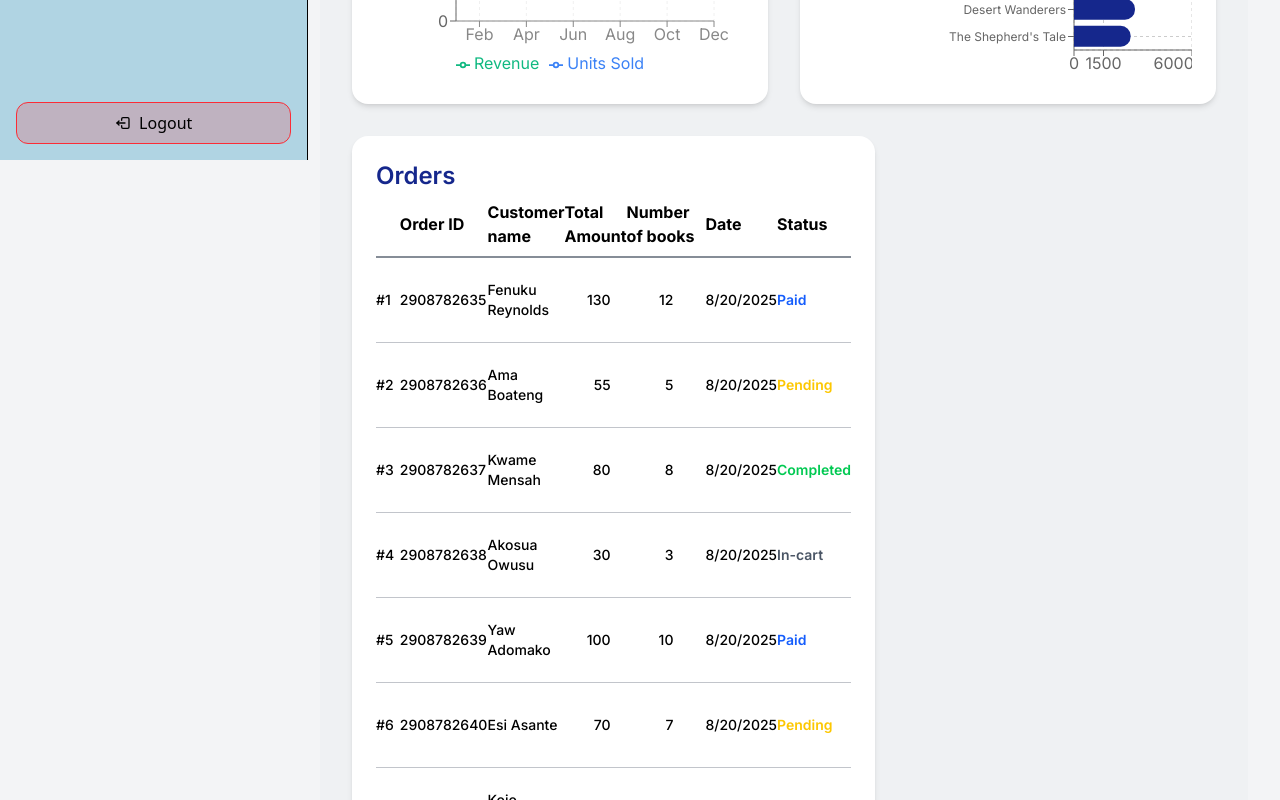
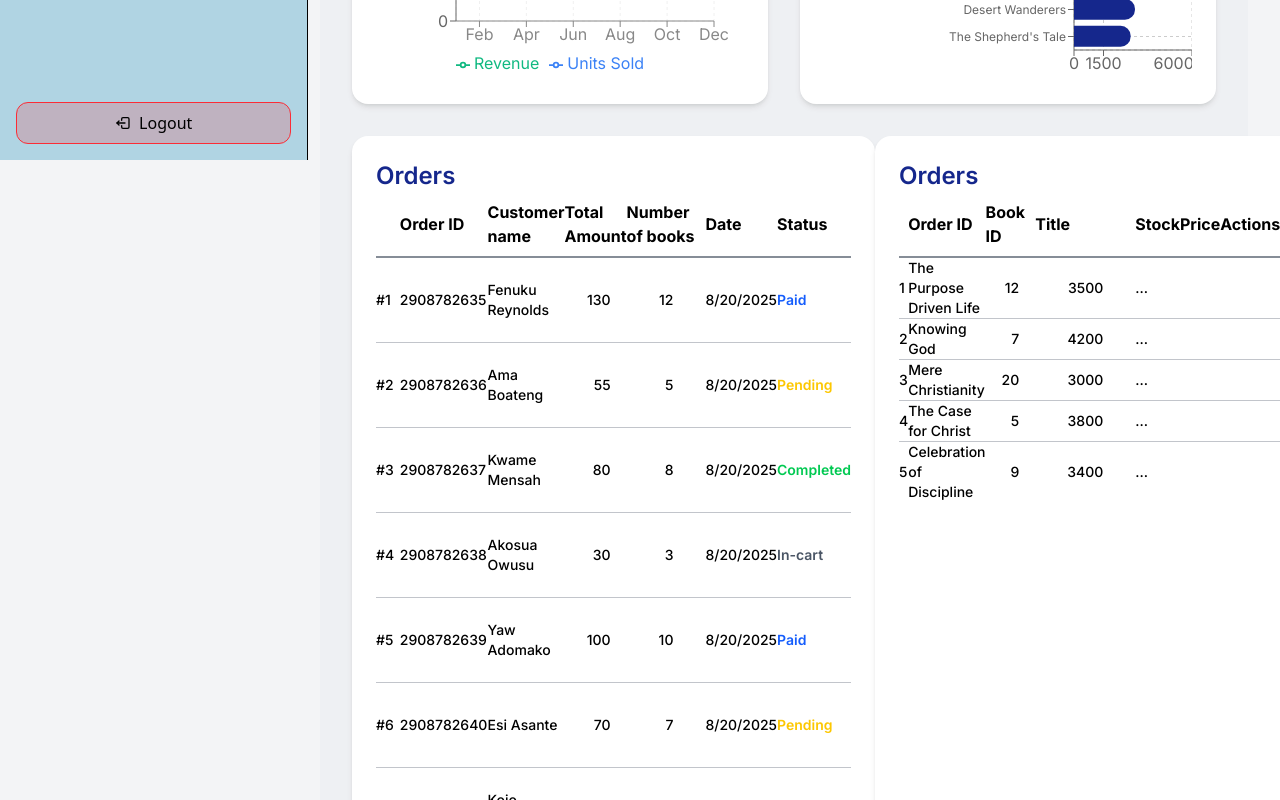
Before and after one commit to AgileMinds48/bible_bookministry-frontend, a Next.js app: page /admin/dashboard in a window 1280 px wide. Shown: the part 640-1440 px from the top of the page. Built offline with nearby package versions, Linux system fonts and the light colour scheme.

Commit message:
add fallback

```diff
--- a/app/about/page.tsx
+++ b/app/about/page.tsx
@@ -16,4 +16,4 @@ const page = () => {
 }
 
 
-export default page
+export default page;
--- a/app/book/[id]/page.tsx
+++ b/app/book/[id]/page.tsx
@@ -1,5 +1,6 @@
 import { Book } from '@/app/utils/data'
 import BookDetail from '@/components/Book/BookDetail'
+import Error from '@/components/Fallback/Error'
 import Review from '@/components/Reviews/Review'
 import axios from 'axios'
 import React from 'react'
@@ -23,11 +24,10 @@ const page = async ({ params }: BookPageProps) => {
       author: BookData.bookAuthor,
       price: BookData.bookPrice,
       rating: BookData.rating || 0,
-      category: BookData.bookCategory,
+      bookCategory: BookData.bookCategory.categoryName,
       img: BookData.media[0] || '',
       amountInStock: BookData.amountInStock,
       bookDescription: BookData.bookDescription,
-      bookCategory: BookData.bookCategory
     }
      return (
     <div>
@@ -37,17 +37,9 @@ const page = async ({ params }: BookPageProps) => {
   )
   } catch(error) {
     console.error("Error fetching book: ", error)
-    return <div className='pt-44'>Book not found</div>
+    return <Error/>
   }
-  // if (isNaN(bookId)) return (
-  //   <div>Error accessing book</div>
-  // )
 
-  // const selectedBook = Books.find((book) => book.id === bookId);
-
-  // if (!selectedBook) {
-  //   return <div>Book not found</div>
-  // }
 
 }
 
--- a/components/Book/BookDetail.tsx
+++ b/components/Book/BookDetail.tsx
@@ -5,19 +5,19 @@ import React, { useMemo, useState } from 'react'
 import { BiCategory } from 'react-icons/bi';
 import { IoIosPricetags } from 'react-icons/io';
 import { MdFavorite, MdOutlineDateRange } from 'react-icons/md';
-import Review from '../Reviews/Review';
 import Rating from '../Rating';
 import { useCartStore } from '@/app/utils/cartStore';
 import { FaCartPlus } from 'react-icons/fa';
-import { BsCartX } from 'react-icons/bs';
 import Link from 'next/link';
+import { GrPrevious } from 'react-icons/gr';
+import { CiShoppingCart } from 'react-icons/ci';
+import BDHeader from './BDHeader';
 
 type BookDetailProps = {
   book: Book
 }
 
 const BookDetail = ({ book }: BookDetailProps) => {
-
   const addToCart = useCartStore(s => s.addToCart)
   const removeFromCart = useCartStore(s => s.removeFromCart)
   const items = useCartStore(s => s.items)
@@ -35,8 +35,11 @@ const BookDetail = ({ book }: BookDetailProps) => {
     }
   }
 
+
   return (
-    <section className='min-h-screen pt-36 py-12 px-10 flex justify-center poppins relative max-w-7xl mx-auto'>
+    <>
+   <BDHeader/>
+    <section className='min-h-screen pt-25 py-12 px-10 flex justify-center poppins relative max-w-7xl mx-auto'>
       <div className=' grid grid-cols-[1fr_1.5fr] gap-10 rounded-lg'>
         <div className='min-h-screen'>
           <div className='w-[30em] h-[40em] border-gray-400 relative '>
@@ -46,11 +49,11 @@ const BookDetail = ({ book }: BookDetailProps) => {
             <div className='absolute top-4 right-4 z-10 '>
               <MdFavorite className='text-xl text-gray-300 cursor-pointer' />
             </div>
-            <div className='flex justify-between w-28 absolute bottom-2 right-[50%] translate-x-[50%]'>
+            {/* <div className='flex justify-between w-28 absolute bottom-2 right-[50%] translate-x-[50%]'>
               {[1, 2, 3].map((_, index) => (
                 <div key={index} className='bg-white rounded-full h-5 w-5 '></div>
               ))}
-            </div>
+            </div> */}
           </div>
           <div className=' px-4 py-10'>
             <p className='mb-2'>{book.bookDescription}</p>
@@ -67,7 +70,7 @@ const BookDetail = ({ book }: BookDetailProps) => {
             </div>
           </div>
         </div>
-        <div className='p-8 shadow border border-gray-300 h-max rounded-lg sticky top-30 '>
+        <div className='p-8 shadow border border-gray-300 h-max rounded-lg sticky top-20 '>
           <p className='text-2xl text-[#5a88a7] font-semibold mb-2 line-clamp-2'>{book.title} </p>
           <p className='text-gray-500  mt-2'>Author: <span className='text-black'>{book.author}</span></p>
           <div className='flex items-baseline-center gap-2 mt-2'>
@@ -82,7 +85,7 @@ const BookDetail = ({ book }: BookDetailProps) => {
             ${isInCart?"text-white bg-[#15278c]":"bg-[#15278c]/5 text-[#15278c]"}
             `}>
             {isInCart ?
-            <span className='flex gap-1 items-center '><BsCartX className='text-white mb-1'/> Remove from cart</span>
+            <span className='flex gap-1 items-center '> Added</span>
             :
               <span className='flex gap-1 items-center '><FaCartPlus /> Add to cart</span>
             }
@@ -96,7 +99,8 @@ const BookDetail = ({ book }: BookDetailProps) => {
             </Link>
         </div>
       </div>
-    </section>
+      </section>
+    </>
   )
 }
 
--- a/components/Catalog/AllBooks.tsx
+++ b/components/Catalog/AllBooks.tsx
@@ -255,7 +255,6 @@ const AllBooks = () => {
   // removed localStorage cart sync; Zustand persist handles it
 
 
-
   return (
     <section className="px-8 pb-56 poppins ">
       <div className='relative'>
--- a/components/Dashboard/BookList.tsx
+++ b/components/Dashboard/BookList.tsx
@@ -1,59 +1,49 @@
 import React from 'react'
 
 interface BookList{
-  bookId: string,
+  bookId: number,
   title: string,
   author: string,
   price: number
-
+  stock:number
 }
 
 const BookList = () => {
  const mockBookList: BookList[] = [
   {
-    id: 1,
+    bookId: 1,
     title: "The Purpose Driven Life",
     author: "Rick Warren",
-    category: "Christian Living",
     price: 3500,
     stock: 12,
-    published: 2002,
   },
   {
-    id: 2,
+    bookId: 2,
     title: "Knowing God",
     author: "J.I. Packer",
-    category: "Theology",
     price: 4200,
     stock: 7,
-    published: 1973,
   },
   {
-    id: 3,
+    bookId: 3,
     title: "Mere Christianity",
     author: "C.S. Lewis",
-    category: "Apologetics",
     price: 3000,
     stock: 20,
-    published: 1952,
   },
   {
-    id: 4,
+    bookId: 4,
     title: "The Case for Christ",
     author: "Lee Strobel",
-    category: "Apologetics",
     price: 3800,
     stock: 5,
-    published: 1998,
   },
   {
-    id: 5,
+    bookId: 5,
     title: "Celebration of Discipline",
     author: "Richard Foster",
-    category: "Spiritual Growth",
     price: 3400,
     stock: 9,
-    published: 1978,
   },
 ];
 
@@ -69,20 +59,19 @@ const BookList = () => {
       <th>Order ID</th>
       <th className='py-2'>Book ID</th>
       <th className='py-2'>Title</th>
-        <th className='py-2'>Author</th>
+        <th className='py-2'>Stock</th>
         <th className='py-2'>Price</th>
         <th className='py-2 '>Actions</th>
         </tr>
       </thead>
       <tbody className='text-sm font-medium'>
-          {mockBookList.map(({author,category,id,price,published,stock,title }, idx) => (
+          {mockBookList.map(({author,bookId,price,stock,title }, idx) => (
             <tr className=' border-b last:border-none border-b-gray-700/30'>
-              <td>{id}</td>
-              <td>{customerName}</td>
-              <td className='text-right px-4'>{totalAmount}</td>
-              <td className="text-right px-8">{numberOfBooks}</td>
-              <td>{Date}</td>
-              <td className={`${getStatusClass(Status)} font-semibold`} >{ Status}</td>
+              <td>{bookId}</td>
+              <td>{title}</td>
+              <td className='text-right px-4'>{stock}</td>
+              <td className="text-right px-8">{price}</td>
+              <td>...</td>
             </tr>
         ))}
       </tbody>
--- a/components/Dashboard/Dashboard.tsx
+++ b/components/Dashboard/Dashboard.tsx
@@ -101,8 +101,11 @@ const Dashboard = () => {
         <div className='mt-8 grid grid-cols-[1.5fr_1fr]'>
           <div className='shadow-md p-6 rounded-2xl bg-white'>
             <OrderList />
-            </div>
-        </div>
+          </div>
+      <div className='shadow-md p-6 rounded-2xl bg-white'>
+            <BookList />
+          </div>
+          </div>
       </section>
     </>
   )
--- a/public/index.ts
+++ b/public/index.ts
@@ -10,6 +10,7 @@ export {default as bk1} from "./Home/bk1.jpg"
 export {default as bk7} from "./Home/bk7.jpg"
 export {default as bk8} from "./Home/bk8.jpg"
 export {default as lcp} from "./Home/lcp.png"
+export {default as error} from "./Error/error.jpg"
 export {default as header} from "./catalogue/header.jpg"
 export {default as empty_cart} from "./cart/empty_cart.jpg"
 export {default as google} from "./google.svg"
```
